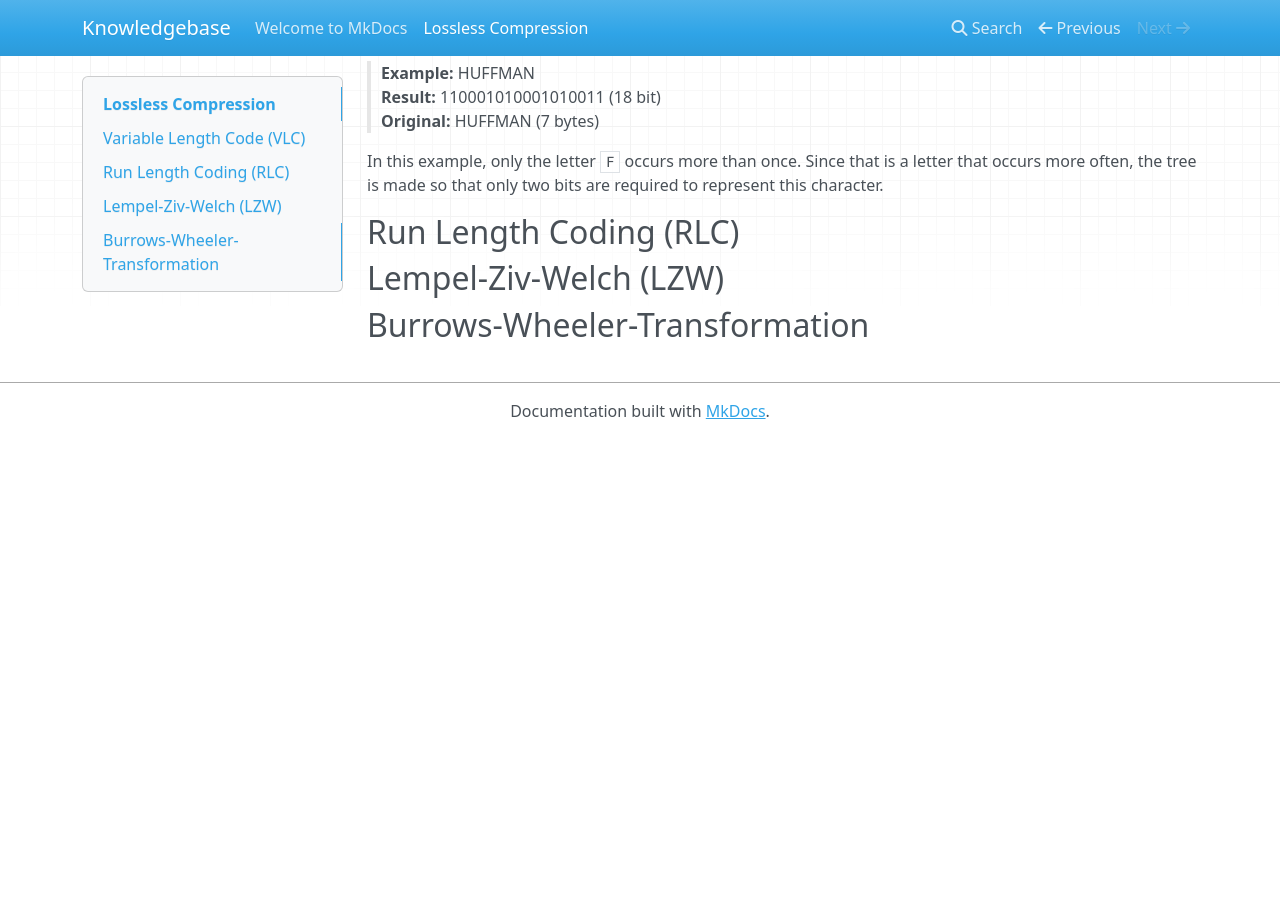
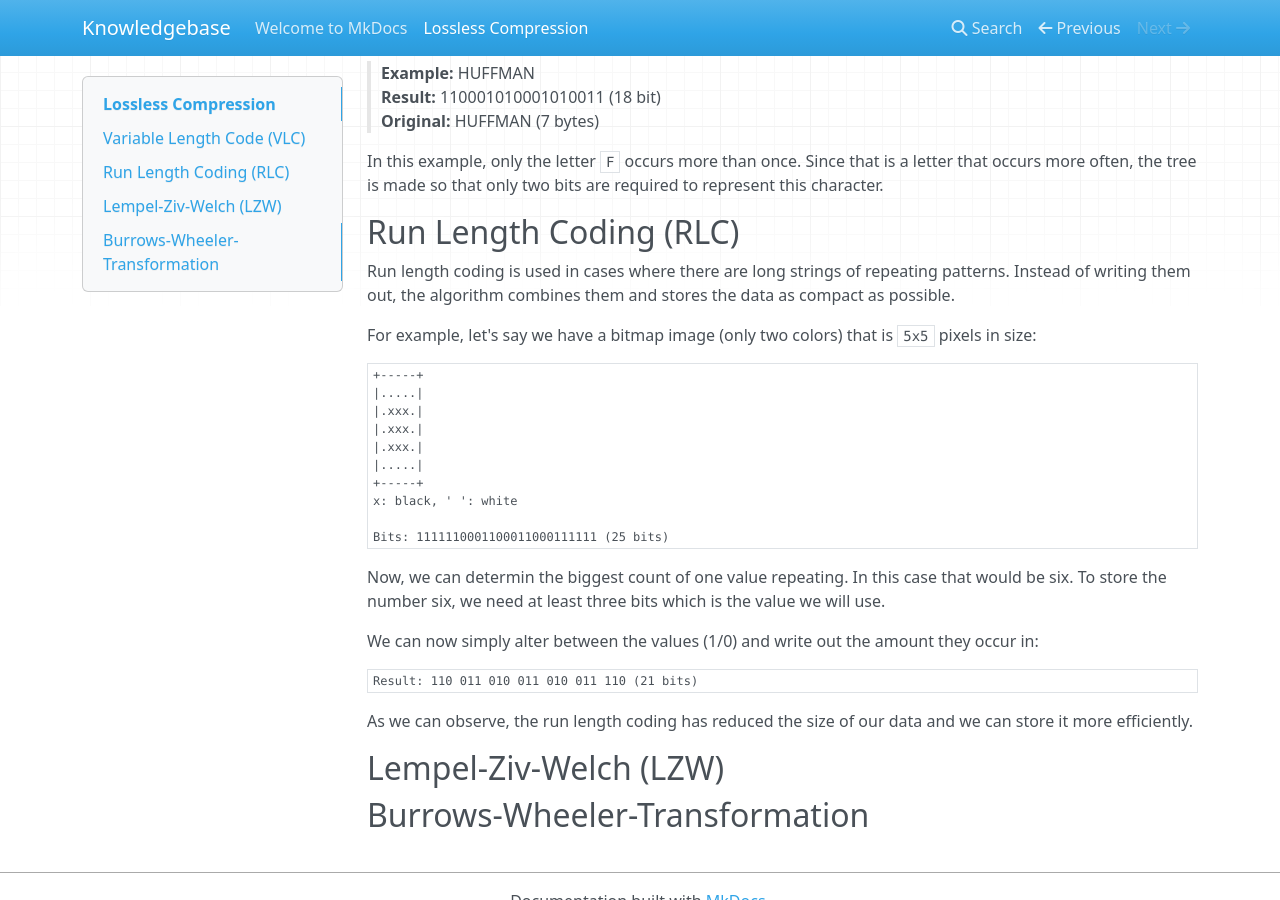
Before and after one commit to TimKral5/knowledgebase, an MkDocs documentation site: the page built from docs/lossless_compression.md, in a window 1280 px wide and 900 px high, scrolled down 1421 px. Built offline with MkDocs 1.6.1, drawn with Linux system fonts in a browser that asks for light colours; nearby versions of some CDN libraries; before the commit the page ends 1860 px from its top, so only the background shows below that.

Commit message:
fill in section for the run length coding

````diff
--- a/docs/lossless_compression.md
+++ b/docs/lossless_compression.md
@@ -70,6 +70,40 @@ only two bits are required to represent this character.
 
 ## Run Length Coding (RLC)
 
+Run length coding is used in cases where there are long strings of
+repeating patterns. Instead of writing them out, the algorithm
+combines them and stores the data as compact as possible.
+
+For example, let's say we have a bitmap image (only two colors)
+that is `5x5` pixels in size:
+
+```plain
++-----+
+|.....|
+|.xxx.|
+|.xxx.|
+|.xxx.|
+|.....|
++-----+
+x: black, ' ': white
+
+Bits: 1111110001100011000111111 (25 bits)
+```
+
+Now, we can determin the biggest count of one value repeating. In
+this case that would be six. To store the number six, we need at
+least three bits which is the value we will use.
+
+We can now simply alter between the values (1/0) and write out the
+amount they occur in:
+
+```plain
+Result: 110 011 010 011 010 011 110 (21 bits)
+```
+
+As we can observe, the run length coding has reduced the size of our
+data and we can store it more efficiently.
+
 ## Lempel-Ziv-Welch (LZW)
 
 ## Burrows-Wheeler-Transformation
--- a/mkdocs.yml
+++ b/mkdocs.yml
@@ -1,5 +1,5 @@
 site_name: Knowledgebase
 
 plugins:
-    - search
-    - mermaid2
+  - search
+  - mermaid2
````
